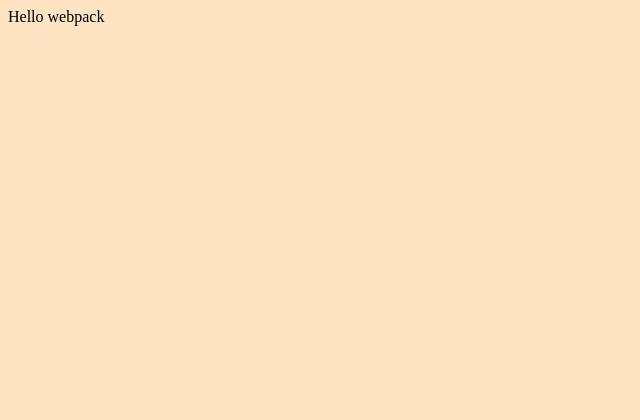
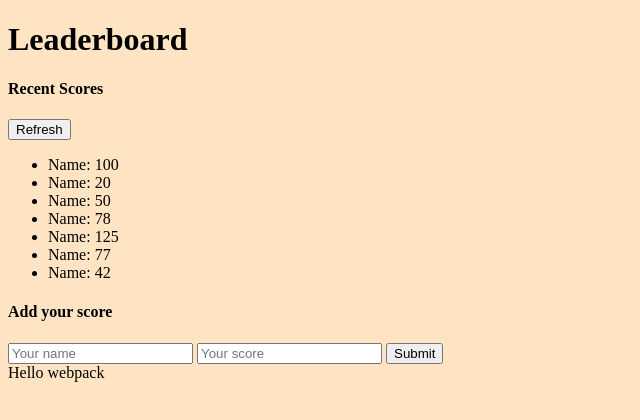
Before and after one commit to Omwomo/Leaderboard-project-APIs, a website built with webpack: page src/index.html in a window 1280 px wide. Shown: the whole page, without its empty margins (0-640 px from the left). Built offline with nearby package versions, Linux system fonts and the light colour scheme; some icons are missing.

Commit message:
Create the leaderboard page wireframe

```diff
--- a/src/index.html
+++ b/src/index.html
@@ -9,6 +9,29 @@
     <title>Webpack setting</title>
   </head>
   <body>
-
+    <h1>Leaderboard</h1>
+    <section class="main">
+      <div class="leaderboard-list">
+        <div class="lead-head">
+          <h4 class="leader-header">Recent Scores</h4>
+          <button id="refresh" class="refresh">Refresh</button>
+        </div>
+        <ul id="lists">
+          <li class="list-item">Name: 100</li>
+          <li class="list-item">Name: 20</li>
+          <li class="list-item">Name: 50</li>
+          <li class="list-item">Name: 78</li>
+          <li class="list-item">Name: 125</li>
+          <li class="list-item">Name: 77</li>
+          <li class="list-item">Name: 42</li>
+        </ul>
+      </div>
+      <form class="form">
+        <h4 class="form-header">Add your score</h4>
+        <input id="name" type="text" name="name" placeholder="Your name" required>
+        <input id="score" type="number" name="score" placeholder="Your score" required>
+        <button id="submit" type="submit">Submit</button>
+      </form>
+    </section>
   </body>
 </html>
```
